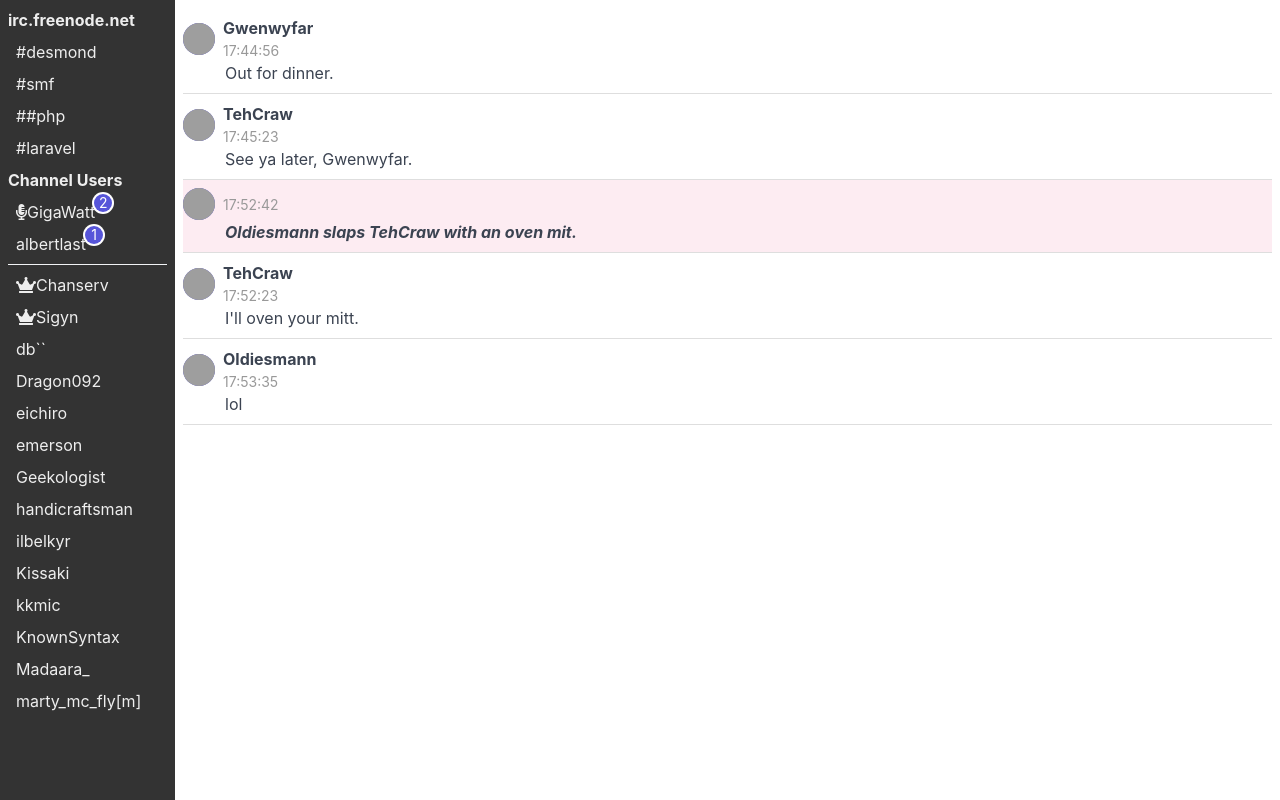
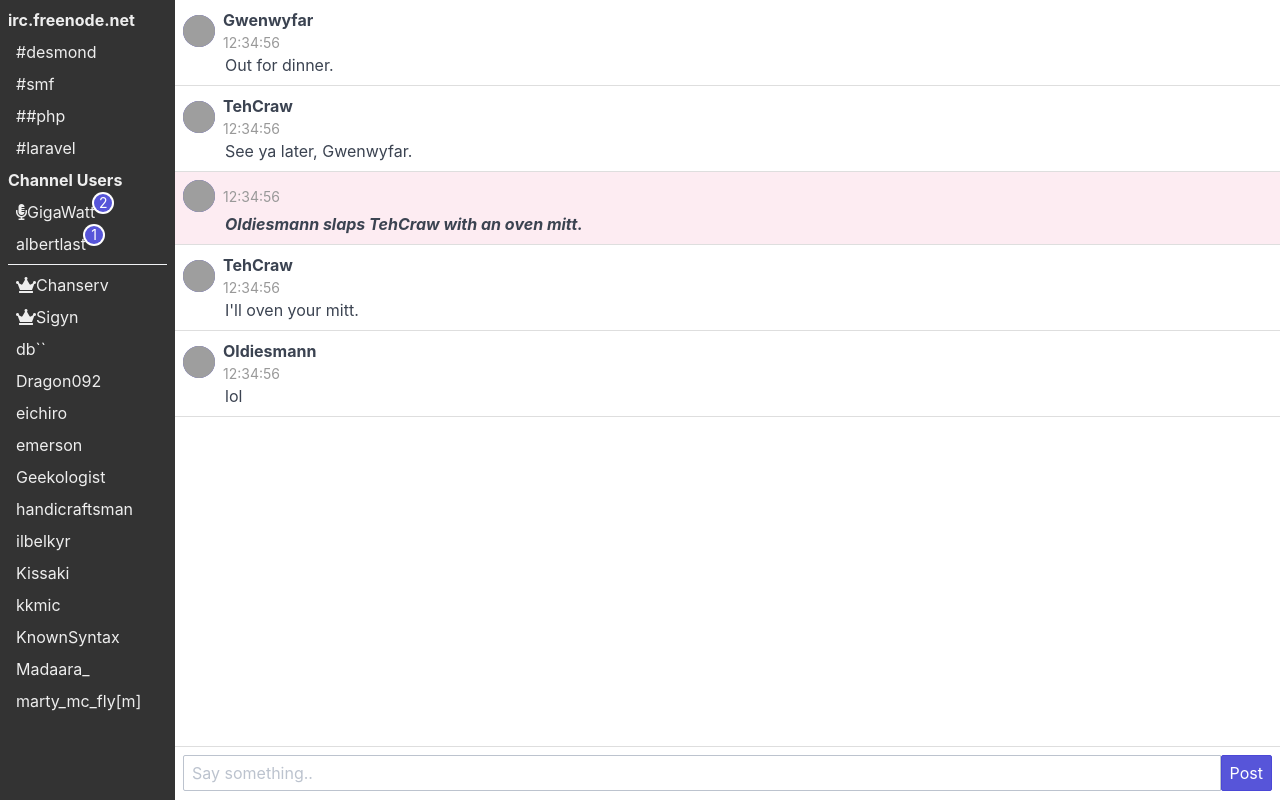
Before and after one commit to ElementalIRC/Argon, a Vue app: page / in a window 1280 px wide. Built offline with nearby package versions, Linux system fonts and the light colour scheme; grey boxes are pictures that could not be loaded.

Commit message:
Add post form.

```diff
--- a/src/App.vue
+++ b/src/App.vue
@@ -42,7 +42,7 @@
             </ul>
         </div>
     </div>
-    <Messages />
+    <Messages nick="TehCraw" />
   </div>
 </template>
 
@@ -79,7 +79,7 @@ export default {
 
     overflow: auto;
 
-    background: #333;
+    background: $panel-background;
     color: #eee;
 
     ul {
--- a/src/components/Message.vue
+++ b/src/components/Message.vue
@@ -40,7 +40,7 @@ export default {
 @import './../css/variables.scss';
 
 .message {
-    padding: $spacing 0;
+    padding: $spacing;
     border-bottom: 1px solid #dedede;
 
     .header {
--- a/src/components/Messages.vue
+++ b/src/components/Messages.vue
@@ -1,10 +1,21 @@
 <template>
     <div id="content">
-        <Message nick="TehCraw" poster="Gwenwyfar" timestamp="17:44:56" message="Out for dinner." />
-        <Message nick="TehCraw" poster="TehCraw" timestamp="17:45:23" message="See ya later, Gwenwyfar." />
-        <Message nick="TehCraw" poster="Oldiesmann" timestamp="17:52:42" message="Oldiesmann slaps TehCraw with an oven mit." />
-        <Message nick="TehCraw" poster="TehCraw" timestamp="17:52:23" message="I'll oven your mitt." />
-        <Message nick="TehCraw" poster="Oldiesmann" timestamp="17:53:35" message="lol" />
+        <div id="messages">
+            <Message
+                v-for="message in messages"
+                :key="message.id"
+                :nick="nick"
+                :poster="message.poster"
+                :timestamp="message.timestamp"
+                :message="message.message"
+            />
+        </div>
+        <div id="post-form">
+            <div class="input-group">
+                <input type="text" class="form-input" placeholder="Say something..">
+                <input type="submit" class="btn btn-primary" value="Post">
+            </div>
+        </div>
     </div>
 </template>
 
@@ -17,9 +28,46 @@ export default {
     components: {
         Message: Message
     },
+    props: ['nick'],
     data() {
         return {
-            messages: []
+            messages: [
+                {
+                    id: 1,
+                    nick: 'TehCraw',
+                    poster: 'Gwenwyfar',
+                    timestamp: '12:34:56',
+                    message: 'Out for dinner.'
+                },
+                {
+                    id: 2,
+                    nick: 'TehCraw',
+                    poster: 'TehCraw',
+                    timestamp: '12:34:56',
+                    message: 'See ya later, Gwenwyfar.'
+                },
+                {
+                    id: 3,
+                    nick: 'TehCraw',
+                    poster: 'Oldiesmann',
+                    timestamp: '12:34:56',
+                    message: 'Oldiesmann slaps TehCraw with an oven mitt.'
+                },
+                {
+                    id: 4,
+                    nick: 'TehCraw',
+                    poster: 'TehCraw',
+                    timestamp: '12:34:56',
+                    message: 'I\'ll oven your mitt.'
+                },
+                {
+                    id: 5,
+                    nick: 'TehCraw',
+                    poster: 'Oldiesmann',
+                    timestamp: '12:34:56',
+                    message: 'lol'
+                }
+            ]
         }
     },
     mounted() {
@@ -28,4 +76,27 @@ export default {
 </script>
 
 <style lang="scss">
+@import './../css/variables.scss';
+
+$post-area-height: 54px;
+
+#messages {
+    position: absolute;
+    top: 0;
+    right: 0;
+    bottom: $post-area-height;
+    left: 0;
+    overflow: auto;
+}
+
+#post-form {
+    position: absolute;
+    right: 0;
+    bottom: 0;
+    left: 0;
+    height: $post-area-height;
+    padding: $spacing;
+
+    border-top: 1px solid #dedede;
+}
 </style>
--- a/src/css/variables.scss
+++ b/src/css/variables.scss
@@ -1,3 +1,5 @@
 $sidebar-width: 175px;
 
 $spacing: 8px;
+
+$panel-background: #333;
```
